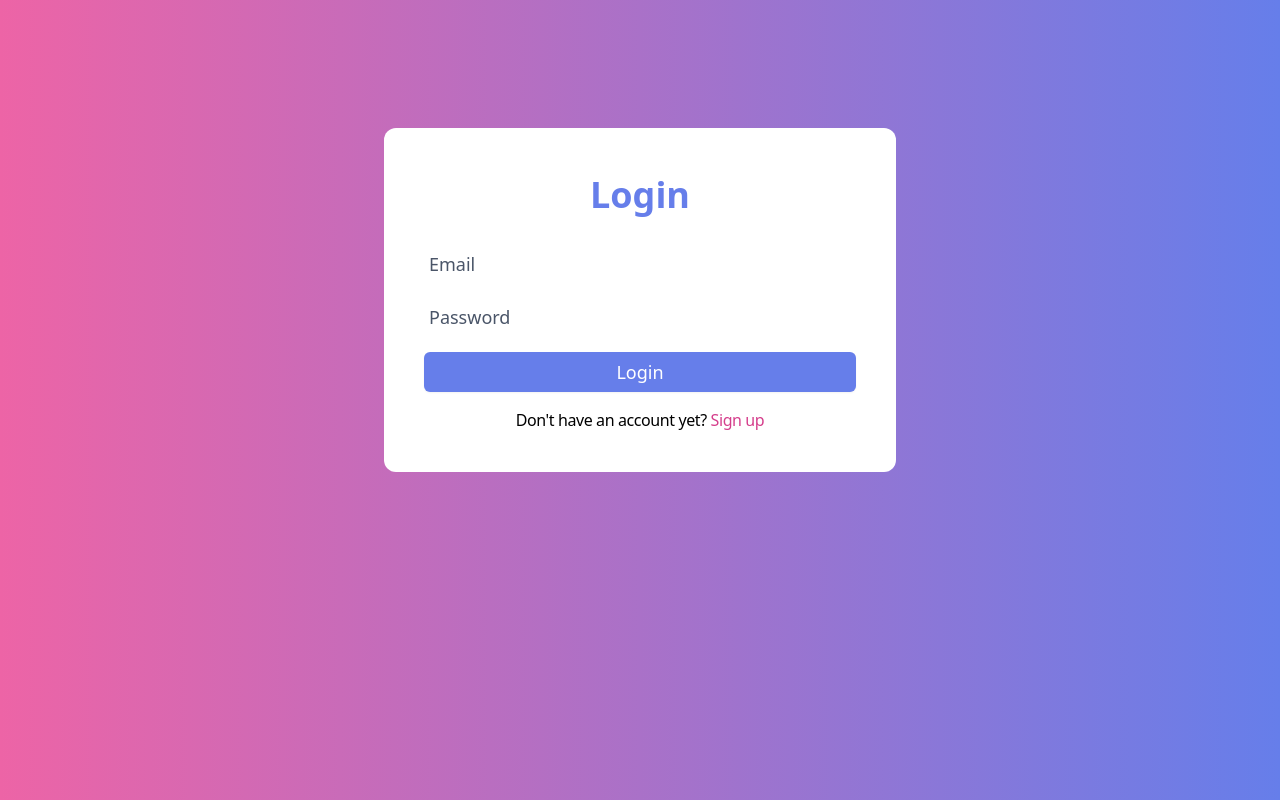
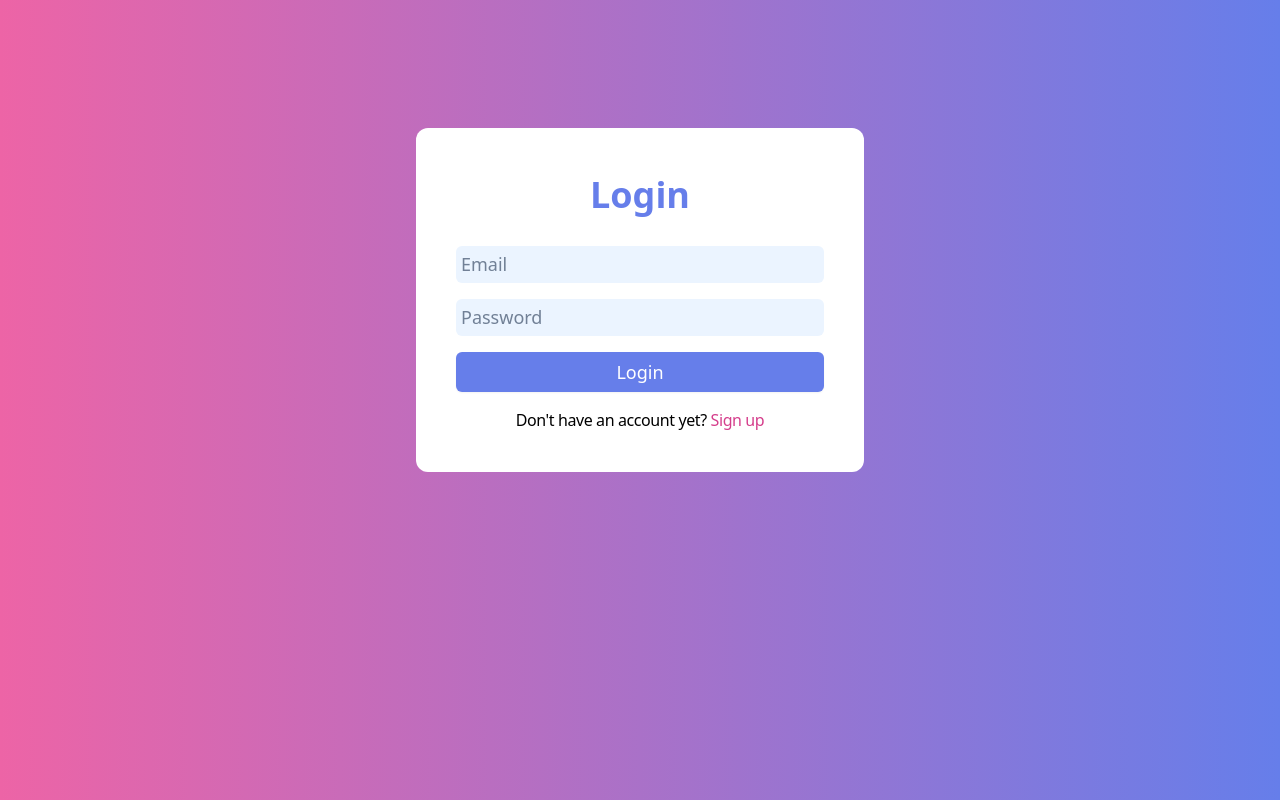
Before and after one commit to frederikagger/node-exam, a Nuxt app in the folder frontend/: page /login in a window 1280 px wide. Built offline with nearby package versions, Linux system fonts and the light colour scheme.

Commit message:
more styling added

```diff
--- a/frontend/pages/login/index.vue
+++ b/frontend/pages/login/index.vue
@@ -1,8 +1,8 @@
 <template>
-  <div class="container mx-auto pt-32">
+  <div class="container mx-auto pt-32" >
     <div
       id="card"
-      class="max-w-xs p-5 mx-auto flex flex-col bg-white rounded-xl h-80 lg:h-96 shadow-2x md:p-10 md:max-w-md lg:max-w-lg"
+      class="max-w-xs p-5 mx-auto flex flex-col bg-white rounded-xl h-80 lg:h-96 shadow-2x md:p-10 md:max-w-md"
     >
       <h4 class="text-4xl mb-6 font-bold text-center text-indigo-500">
         Login
@@ -10,14 +10,14 @@
       <input
         v-model="email"
         id="email"
-        class="p-1 placeholder-gray-700 focus:placeholder-gray-400 border mb-4 text-black text-lg bg-indigo-50 rounded-sm border-transparent focus:outline-none focus:ring-2 focus:ring-indigo-500 focus:border-indigo-500"
+        class="p-1 placeholder-gray-600 focus:placeholder-gray-400 border mb-4 text-black text-lg bg-indigo-50 rounded-md border-transparent bg-indigo-100 focus:outline-none focus:ring-2 focus:ring-indigo-500 focus:border-indigo-500"
         type="text"
         placeholder="Email"
       />
       <input
         v-model="password"
         id="password"
-        class="p-1 placeholder-gray-700 focus:placeholder-gray-400 border mb-4 text-black text-lg bg-indigo-50 rounded-sm border-transparent focus:outline-none focus:ring-2 focus:ring-indigo-500 focus:border-indigo-500"
+        class="p-1 placeholder-gray-600 focus:placeholder-gray-400 border mb-4 text-black text-lg bg-indigo-50 rounded-md border-transparent bg-indigo-100 focus:outline-none focus:ring-2 focus:ring-indigo-500 focus:border-indigo-500"
         type="password"
         placeholder="Password"
       />
@@ -59,4 +59,5 @@ export default {
 };
 </script>
 
-<style></style>
+<style>
+</style>
```
